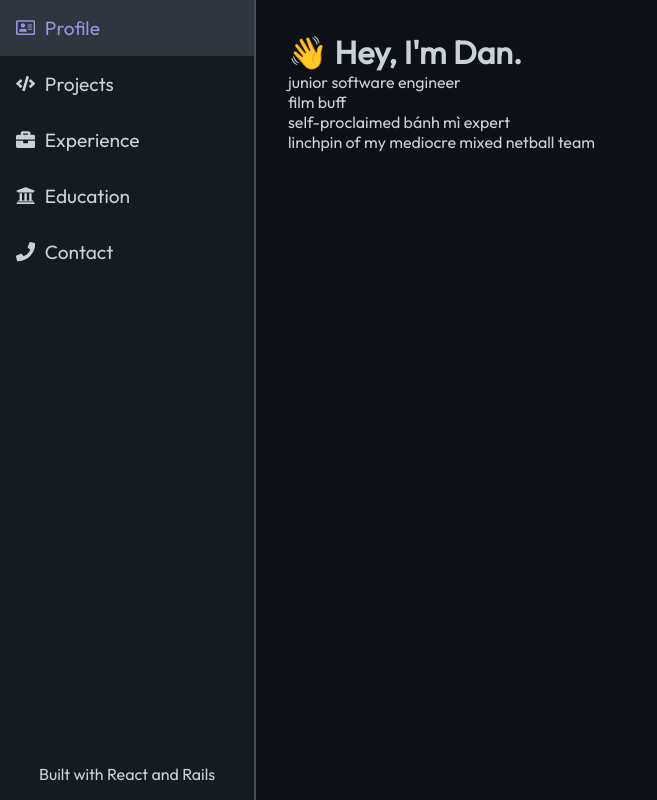
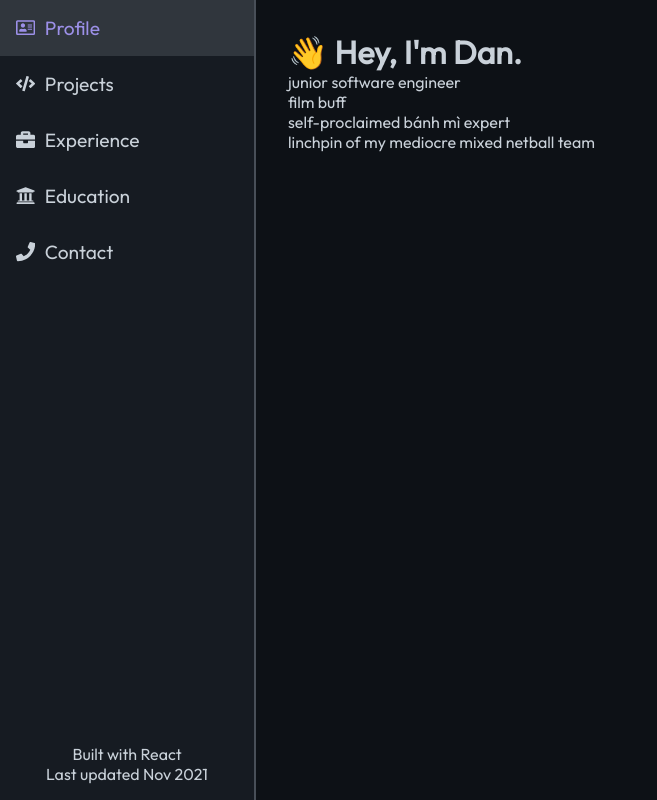
Before and after one commit to mmauthoor/portfolio, a React (Create React App) app: page / in a window 1280 px wide. Shown: the whole page, without its empty margins (0-657 px from the left). Built offline with nearby package versions, Linux system fonts and the light colour scheme.

Commit message:
Auto-render last update date

```diff
--- /dev/null
+++ b/src/_git_commit.js
@@ -0,0 +1 @@
+export default {"lastCommit": "Date:   Wed Nov 24 23:07:38 2021 +1100"}
--- a/src/components/NavBar.js
+++ b/src/components/NavBar.js
@@ -10,6 +10,7 @@ import {
 
 import NavTab from './NavTab';
 import './NavBar.css';
+import GitCommit from '../_git_commit';
 
 const NavBar = () => {
   const [ activeTab, setActiveTab ] = useState('/');
@@ -35,11 +36,17 @@ const NavBar = () => {
     );
   };
 
+  // _git_commit.js contains the date of the last commit, which updates on every `npm start` or `npm run build`
+  // These lines convert it into a `Month YYYY` format
+  const lastCommitDate = GitCommit.lastCommit.split("Date:")[1];
+  const lastUpdated = new Date(lastCommitDate).toLocaleString('en-AU', { month: 'short', year: 'numeric' })
+
   return (
     <nav>
       { tabs.map(renderTab) }
       <div className='divider web' />
-      <p className='info web'>Built with React and Rails</p>
+      <p className='info web'>Built with React</p>
+      <p className='info web'>Last updated { lastUpdated }</p>
     </nav>
   );
 };
```
Also changed, not shown: package.json (+4 -3 lines).
